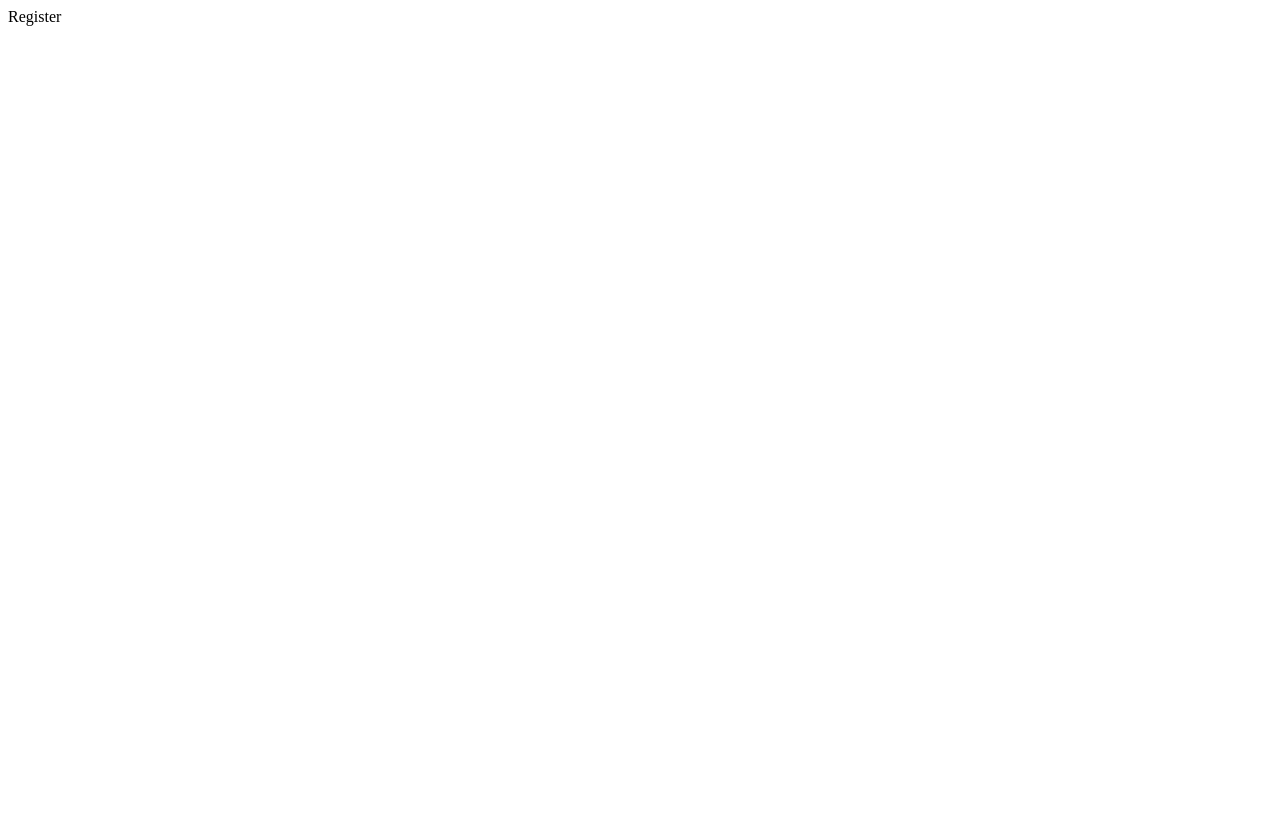
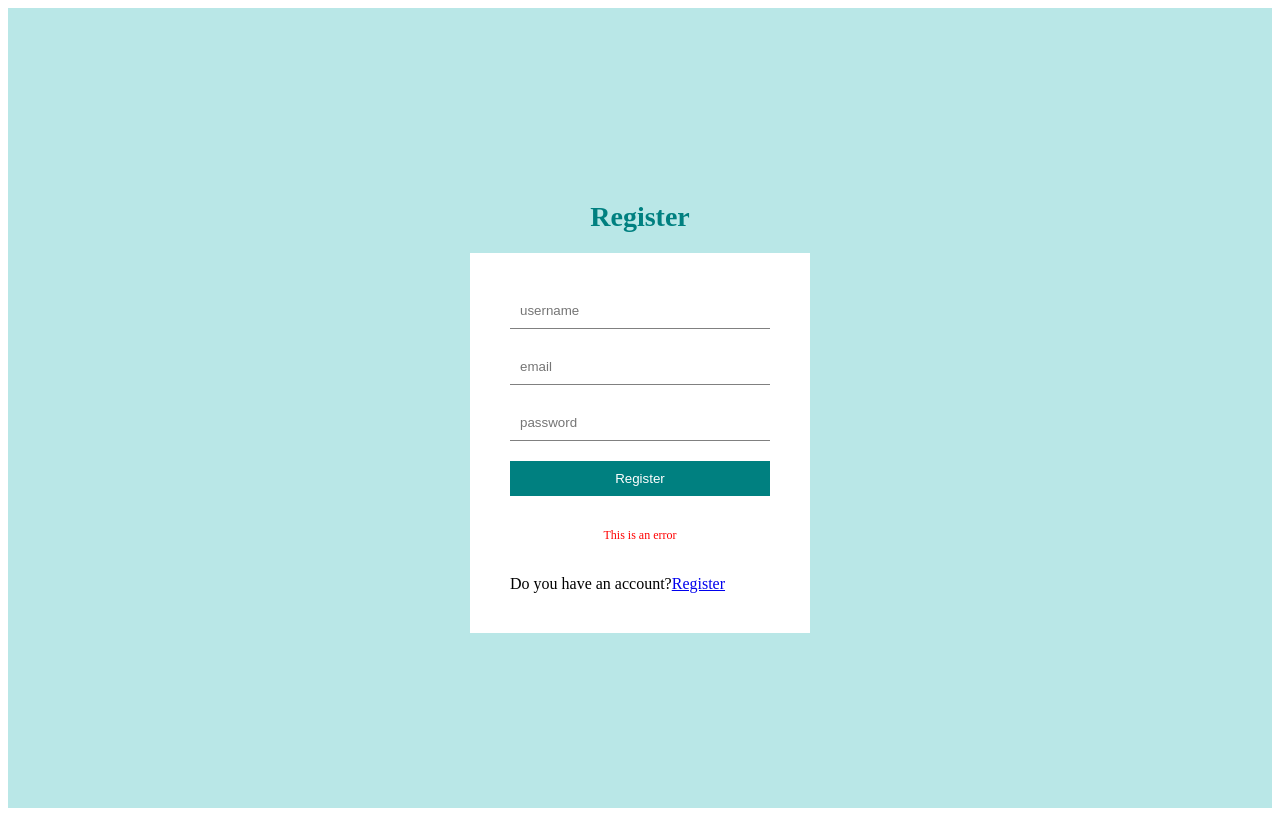
Before and after one commit to suniljoshi26/blogapp, a React (Create React App) app: page /register in a window 1280 px wide. Built offline with nearby package versions, Linux system fonts and the light colour scheme.

Commit message:
regester page

```diff
--- a/src/pages/Register.jsx
+++ b/src/pages/Register.jsx
@@ -1,7 +1,23 @@
 import React from "react";
+import { Link } from "react-router-dom";
 
 const Register = () => {
-  return <div>Register</div>;
+  return (
+    <div className="auth">
+      <h1>Register</h1>
+      <form>
+        <input required type="text" placeholder="username" />
+        <input required type="email" placeholder="email" />
+
+        <input required type="password" placeholder="password" />
+        <button>Register</button>
+        <p> This is an error</p>
+        <span>
+          Do you have an account?<Link to="/login">Register</Link>
+        </span>
+      </form>
+    </div>
+  );
 };
 
 export default Register;
--- a/src/style.scss
+++ b/src/style.scss
@@ -17,7 +17,7 @@
       form {
         display: flex;
         flex-direction: column;
-        padding: 10px;
+        padding: 40px;
         background-color: white;
         width: 260px;
         gap: 20px;
```
